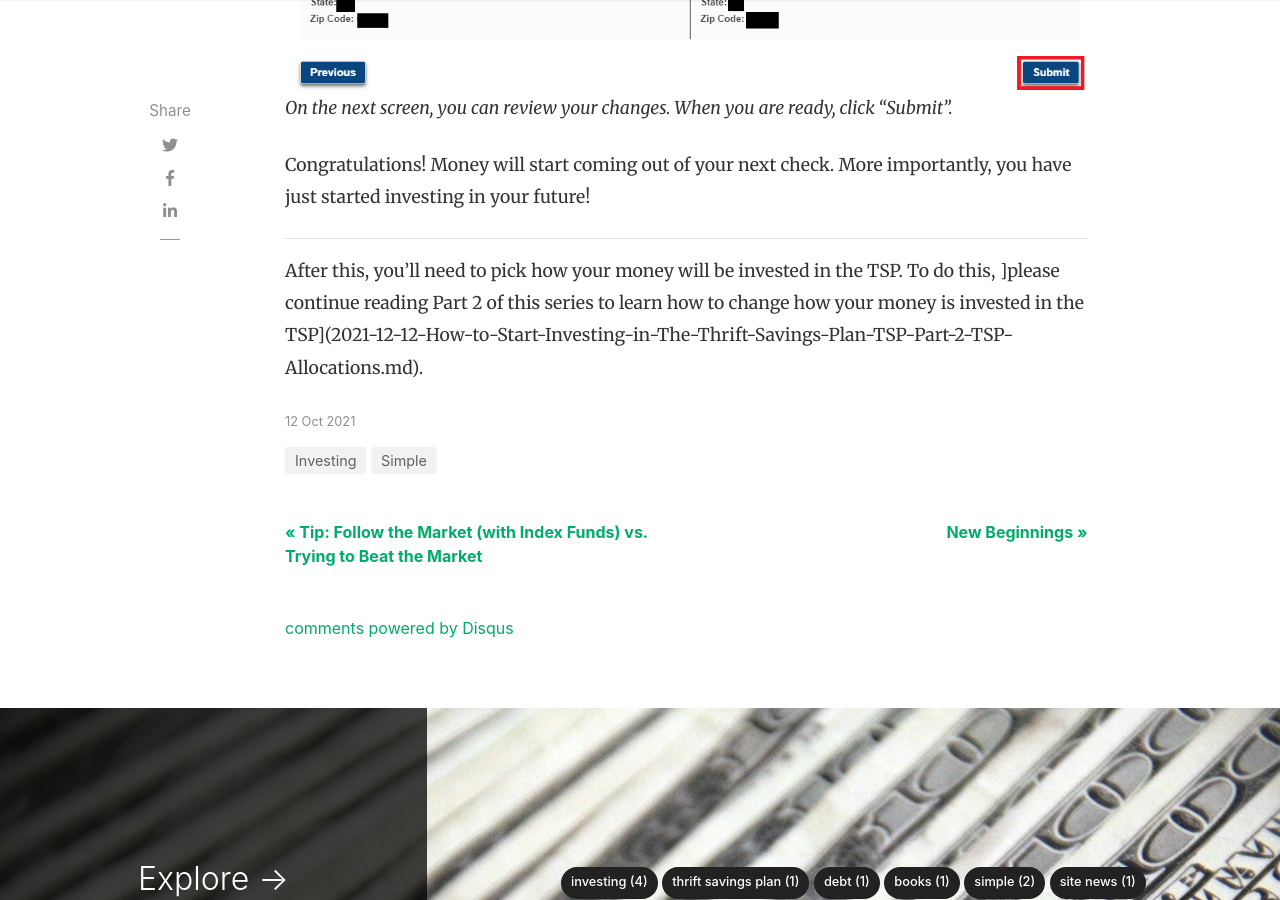
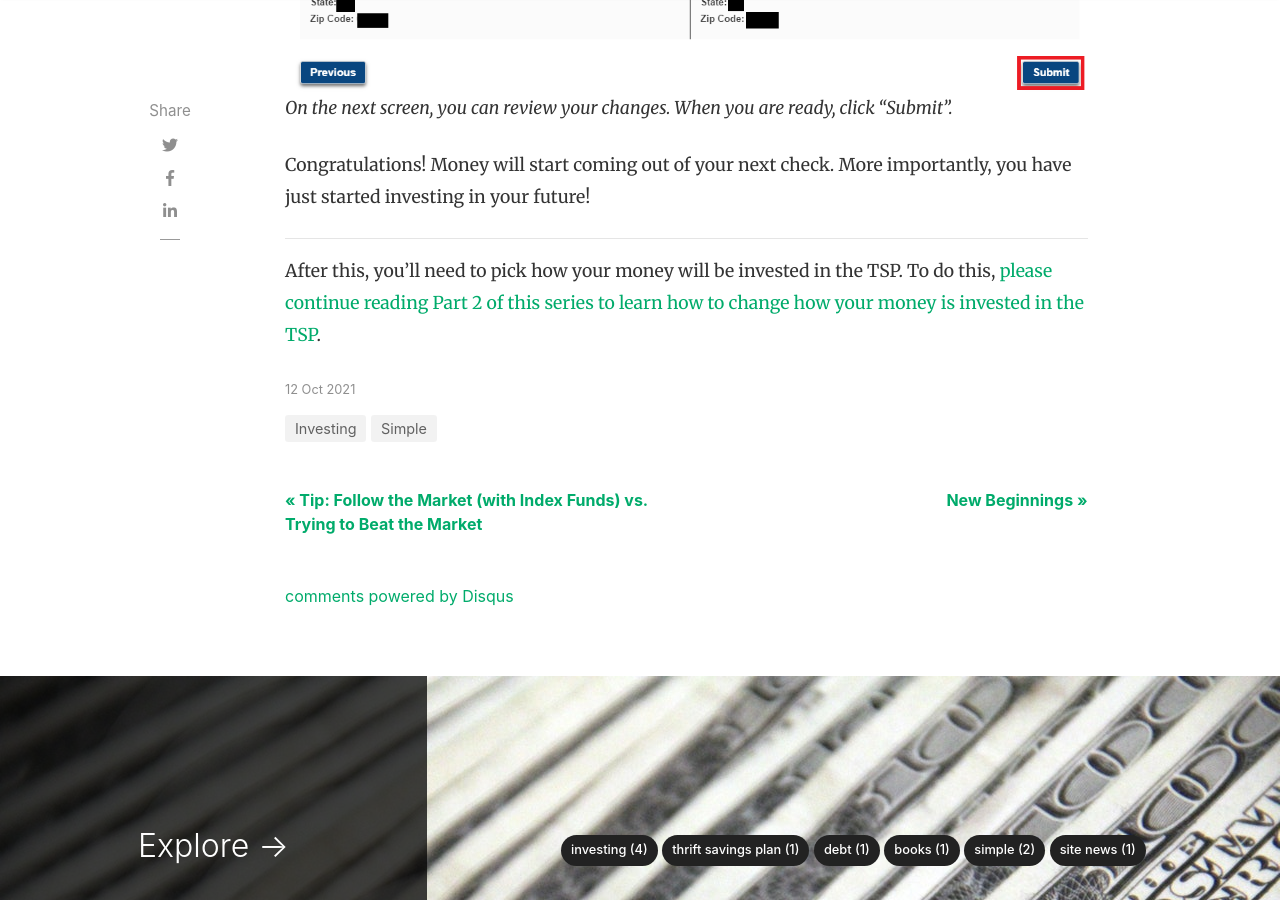
Before and after one commit to militaryinvestor/militaryinvestor.github.io, a Jekyll site: the page built from _posts/2021-10-12-How-to-Start-Investing-in-The-Thrift-Savings-Plan-TSP-Part-1-MyPay.md, in a window 1280 px wide and 900 px high, scrolled down 3158 px. Built offline with Jekyll 4.4.1, drawn with Linux system fonts in a browser that asks for light colours; nearby versions of some CDN libraries; comment, search, counter and statistics services are not loaded.

Commit message:
Update 2021-10-12-How-to-Start-Investing-in-The-Thrift-Savings-Plan-TSP-Part-1-MyPay.md

```diff
--- a/_posts/2021-10-12-How-to-Start-Investing-in-The-Thrift-Savings-Plan-TSP-Part-1-MyPay.md
+++ b/_posts/2021-10-12-How-to-Start-Investing-in-The-Thrift-Savings-Plan-TSP-Part-1-MyPay.md
@@ -28,4 +28,4 @@ Congratulations!  Money will start coming out of your next check. More important
 
 ------------------
 
-After this, you'll need to pick how your money will be invested in the TSP.  To do this, ]please continue reading Part 2 of this series to learn how to change how your money is invested in the TSP](2021-12-12-How-to-Start-Investing-in-The-Thrift-Savings-Plan-TSP-Part-2-TSP-Allocations.md).
+After this, you'll need to pick how your money will be invested in the TSP.  To do this, [please continue reading Part 2 of this series to learn how to change how your money is invested in the TSP](2021-12-12-How-to-Start-Investing-in-The-Thrift-Savings-Plan-TSP-Part-2-TSP-Allocations.md).
```
